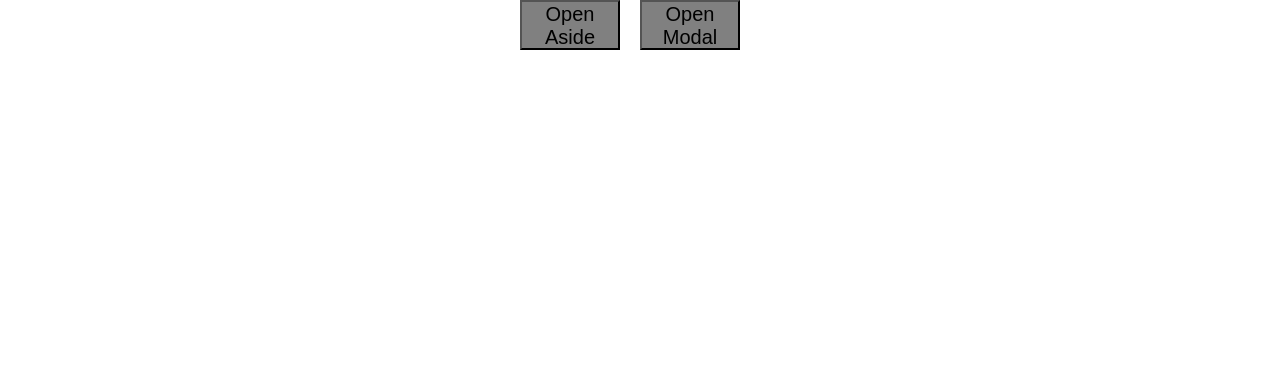
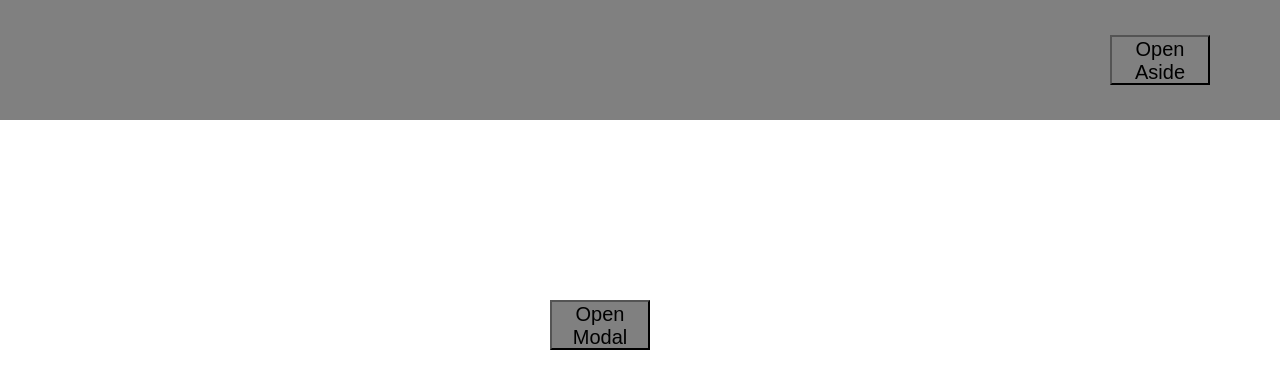
Before and after one commit to NadirovVladimir/Homework, a React (Vite) app: page /counter in a window 1280 px wide. Shown: the top 388 px of the page. Built offline with nearby package versions, Linux system fonts and the light colour scheme.

Commit message:
added counter

```diff
--- a/package.json
+++ b/package.json
@@ -12,6 +12,7 @@
     "classnames": "^2.3.2",
     "react": "^18.2.0",
     "react-dom": "^18.2.0",
+    "react-router-dom": "^6.6.2",
     "sass": "^1.57.1",
     "scss": "^0.2.4"
   },
--- a/src/App.jsx
+++ b/src/App.jsx
@@ -1,55 +1,25 @@
 import { Component } from "react";
 import Aside from "./components/Aside/Aside";
 import Button from "./components/Button/Button";
+import Modal from "./components/Modal/Modal";
 import styles from "./App.module.scss"
 import classNames from "classnames/bind";
 import "./index.scss"
-import Modal from "./components/Modal/Modal";
+
+import {BrowserRouter,Routes,Route} from 'react-router-dom'
+import { Counter } from "./components/pages/Counter/Counter";
+import { Home } from "./components/pages/Home/Home";
+
 const cx = classNames.bind(styles)
 class App extends Component {
-  state = {
-    isOpenAside: false,
-    isOpenModal: false,
-    bgc: false,
-    textAside: "Open Aside",
-    textModal: "Open Modal",
-  };
-
-  handleToggleAside = () => {
-    this.setState({isOpenAside: true,
-      bgc: true,
-      textAside: "Close Aside"})
-  }
-  closeAside = () => {
-    this.setState({bgc: false,
-      isOpenAside: false,
-      textAside: "Open Aside"})
-  }
-  handleToggleModal = () => {
-    const {isOpenModal} = this.state
-    this.setState({isOpenModal: !isOpenModal,
-      textModal: "Close Modal"})
-  }
-  closeModal = () => {
-    this.setState({bgc: false,
-      isOpenModal: false,
-      textModal: "Open Aside"})
-  }
-
-
   render() {
-    const { isOpenAside, bgc, textAside, textModal, isOpenModal} = this.state
     return (
-      <div className={styles.container}>
-        <div onClick={this.closeAside} className={cx({}, {bgc: bgc})}>
-        <Aside isOpenAside={isOpenAside} />
-        </div>
-        <Button click={this.handleToggleAside}   text={textAside} />
-        <Button click={this.handleToggleModal} text={textModal} />
-        <div onClick={this.closeModal} className={cx({}, {bgc:bgc})}>
-          <Modal isOpenModal={isOpenModal}/>
-          </div>
-      </div>
+      <BrowserRouter>
+      <Routes>
+        <Route path="/counter" element = {<Counter />} />
+        <Route path="/" element = {<Home />} />
+      </Routes>
+      </BrowserRouter>
     )
 
   }
--- a/src/components/Aside/Aside.jsx
+++ b/src/components/Aside/Aside.jsx
@@ -1,6 +1,9 @@
 import { Component } from "react";
 import styles from "./Aside.module.scss"
 import classNames from "classnames/bind";
+import Button from "../Button/Button";
+import { Navigation } from "./Navigation";
+
 
 const cx = classNames.bind(styles)
 
@@ -8,7 +11,9 @@ class Aside extends Component {
     render() {
         const {isOpenAside} = this.props
         return (
-            <aside className={cx("aside", { open: isOpenAside})} />
+            <aside className={cx("aside", { open: isOpenAside})} >
+            <Navigation />
+            </aside>
         )
     }
 }
--- /dev/null
+++ b/src/components/Aside/Navigation.jsx
@@ -0,0 +1,14 @@
+import React,{Component} from "react"
+import { Link } from 'react-router-dom'
+import styles from './Navigation.module.scss'
+
+export class Navigation extends Component {
+    render() {
+        return (
+            <navigation>
+            <Link  to="/" className = {styles.link}>Home</Link>
+            <Link to = "/counter" className = {styles.link}>Counter</Link>
+            </navigation>
+        )
+    }
+}
--- /dev/null
+++ b/src/components/Aside/Navigation.module.scss
@@ -0,0 +1,11 @@
+.link{
+    text-decoration: none;
+    color: white;
+    display: flex;
+    font-size: 30px;
+    margin-top: 50px;
+    margin-left: 20px;
+    &:hover{
+        color: red;
+    }
+}
--- a/src/components/Button/Button.module.scss
+++ b/src/components/Button/Button.module.scss
@@ -4,4 +4,12 @@
     background-color: gray;
     width: 100px;
     height: 50px;
+position: absolute;
+    top: 35px;
+    right: 50px;
+    &:first-child{
+        top: 300px;
+        left: 550px;
+       position: none;
+    }
 }
--- /dev/null
+++ b/src/components/Header/Header.jsx
@@ -0,0 +1,12 @@
+import React, {Component} from "react";
+import styles  from './Header.module.scss'
+
+
+
+export class Header extends Component {
+    render() {
+        return (
+          <header className = {styles.contanier} />
+        )
+    }
+}
--- /dev/null
+++ b/src/components/Header/Header.module.scss
@@ -0,0 +1,4 @@
+.contanier{
+    padding: 60px 0;
+    background-color: gray;
+}
--- a/src/components/Modal/Modal.jsx
+++ b/src/components/Modal/Modal.jsx
@@ -1,6 +1,7 @@
 import { Component } from "react";
 import styles from "./Modal.module.scss"
 import classNames from "classnames/bind";
+import Button from "../Button/Button";
 const cx = classNames.bind(styles)
 class Modal extends Component {
     render() {
--- /dev/null
+++ b/src/components/pages/Counter/Counter.jsx
@@ -0,0 +1,57 @@
+import React,{Component} from "react";
+import Modal from "../../Modal/Modal";
+import Button from "../../Button/Button";
+import styles from '../../../App.module.scss'
+import classNames from "classnames/bind";
+import Aside from "../../Aside/Aside";
+import { Navigation } from "../../Aside/Navigation";
+import { Header } from "../../Header/Header";
+
+const cx = classNames.bind(styles)
+export class Counter extends Component{
+    state = {
+        isOpenModal: false,
+        bgc: false,
+        textModal: "Open Modal",
+        isOpenAside: false,
+        textAside: "Open Aside",
+      };
+      handleToggleAside = () => {
+        this.setState({isOpenAside: true,
+          textAside: "Close Aside"})
+      }
+      closeAside = () => {
+        this.setState({isOpenAside: false,
+          textAside: "Open Aside"})
+      }
+
+      handleToggleModal = () => {
+        const {isOpenModal} = this.state
+        this.setState({isOpenModal: !isOpenModal,
+          textModal: "Close Modal"})
+      }
+      closeModal = () => {
+        this.setState({bgc: false,
+          isOpenModal: false,
+          textModal: "Open Modal"})
+      }
+    render(){
+        const {  bgc, textModal, isOpenModal,isOpenAside,  textAside} = this.state
+        return <div>
+<Header/>
+            <div className={styles.container}>
+            <div onClick={this.closeAside} className={cx({})}>
+        <Aside isOpenAside={isOpenAside} />
+        </div>
+        <Button className = {styles.btn} click={this.handleToggleAside}   text={textAside} />
+        <Navigation />
+</div>
+<div>
+            <Button click={this.handleToggleModal} text={textModal} />
+        <div onClick={this.closeModal} className={cx({}, {bgc:bgc})}>
+          <Modal isOpenModal={isOpenModal} />
+          </div>
+          </div>
+    </div>
+    }
+}
--- /dev/null
+++ b/src/components/pages/Home/Home.jsx
@@ -0,0 +1,36 @@
+import React,{Component} from "react";
+import Aside from "../../Aside/Aside";
+import Button from "../../Button/Button";
+import styles from '../../../App.module.scss'
+import classNames from "classnames/bind";
+import { Header } from "../../Header/Header";
+
+const cx = classNames.bind(styles)
+export class Home extends Component{
+    state = {
+        isOpenAside: false,
+        textAside: "Open Aside",
+      };
+      handleToggleAside = () => {
+        this.setState({isOpenAside: true,
+          textAside: "Close Aside"})
+      }
+      closeAside = () => {
+        this.setState({isOpenAside: false,
+          textAside: "Open Aside"})
+      }
+
+    render(){
+        const { isOpenAside,  textAside} = this.state
+        return<div>
+        <Header/>
+            <div className={styles.container}>
+            <div onClick={this.closeAside} className={cx({})}>
+        <Aside isOpenAside={isOpenAside} />
+        </div>
+        <Button className = {styles.btn} click={this.handleToggleAside}   text={textAside} />
+</div>
+        </div>
+
+    }
+}
```
Also changed, not shown: 1 other file (tests, documents, lock files or other folders).
